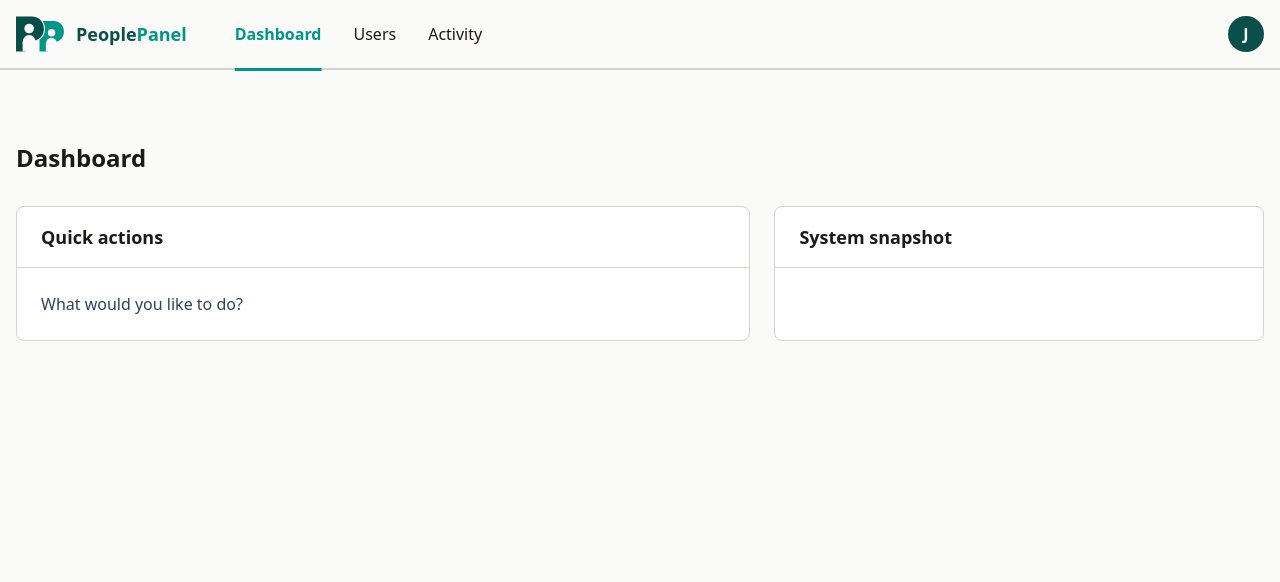
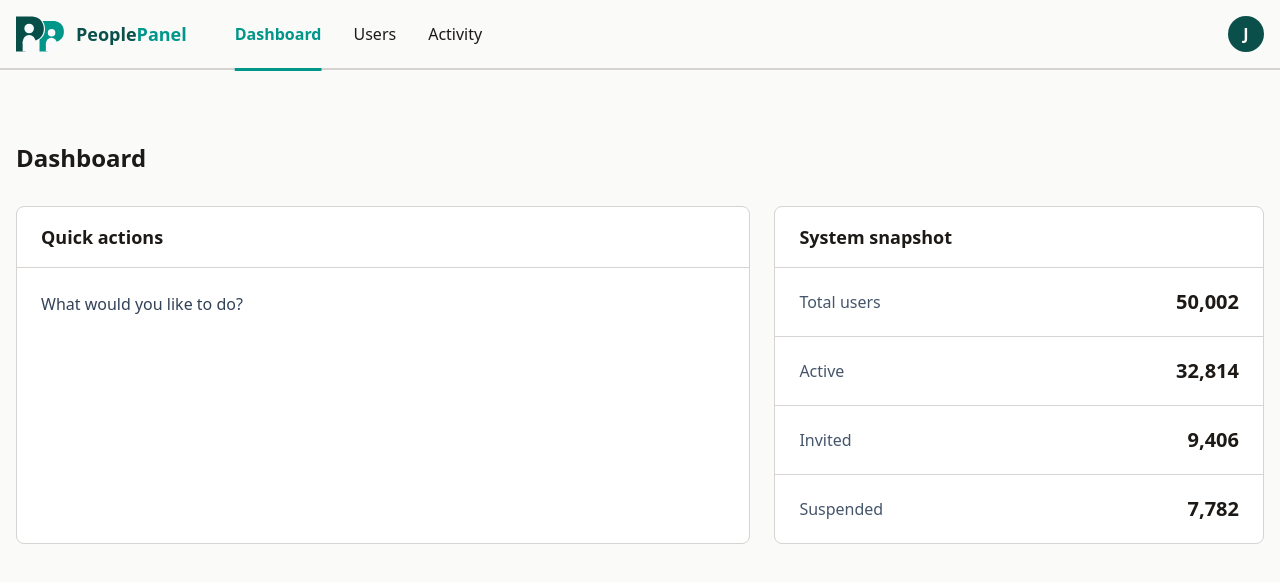
Before and after one commit to jossTripoli/people-panel, an Angular app: page / in a window 1280 px wide. Shown: the top 582 px of the page. Built offline with nearby package versions, Linux system fonts and the light colour scheme.

Commit message:
dashboard system snapshot

```diff
--- a/src/app/dashboard/dashboard.html
+++ b/src/app/dashboard/dashboard.html
@@ -17,5 +17,27 @@
     <div class="border-b border-divider px-6 py-4">
       <h2 class="text-lg font-semibold">System snapshot</h2>
     </div>
+
+    <dl class="divide-y divide-divider">
+      <div class="flex items-center justify-between px-6 py-5">
+        <dt class="text-slate-600">Total users</dt>
+        <dd class="text-xl font-semibold">50,002</dd>
+      </div>
+
+      <div class="flex items-center justify-between px-6 py-5">
+        <dt class="text-slate-600">Active</dt>
+        <dd class="text-xl font-semibold">32,814</dd>
+      </div>
+
+      <div class="flex items-center justify-between px-6 py-5">
+        <dt class="text-slate-600">Invited</dt>
+        <dd class="text-xl font-semibold">9,406</dd>
+      </div>
+
+      <div class="flex items-center justify-between px-6 py-5">
+        <dt class="text-slate-600">Suspended</dt>
+        <dd class="text-xl font-semibold">7,782</dd>
+      </div>
+    </dl>
   </section>
 </div>
```
